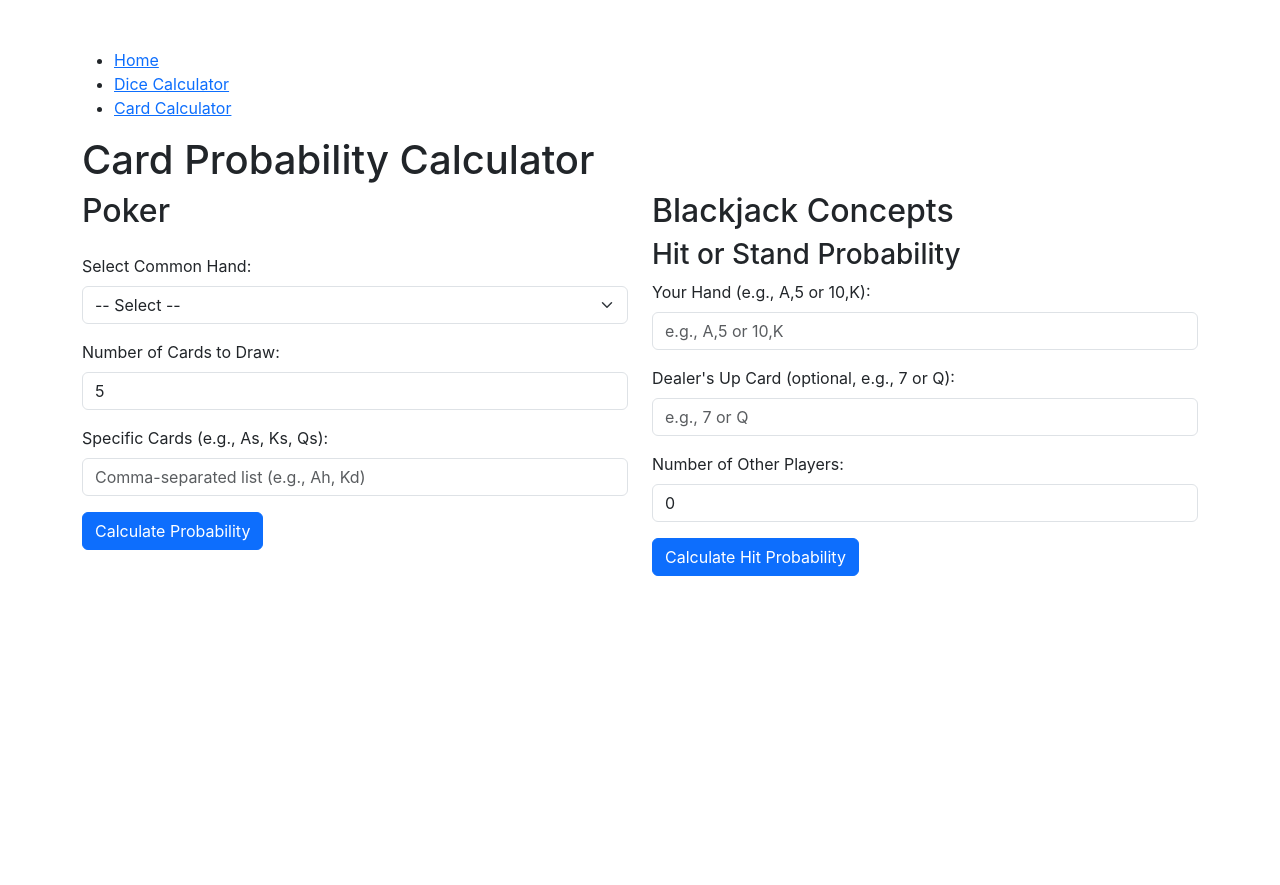
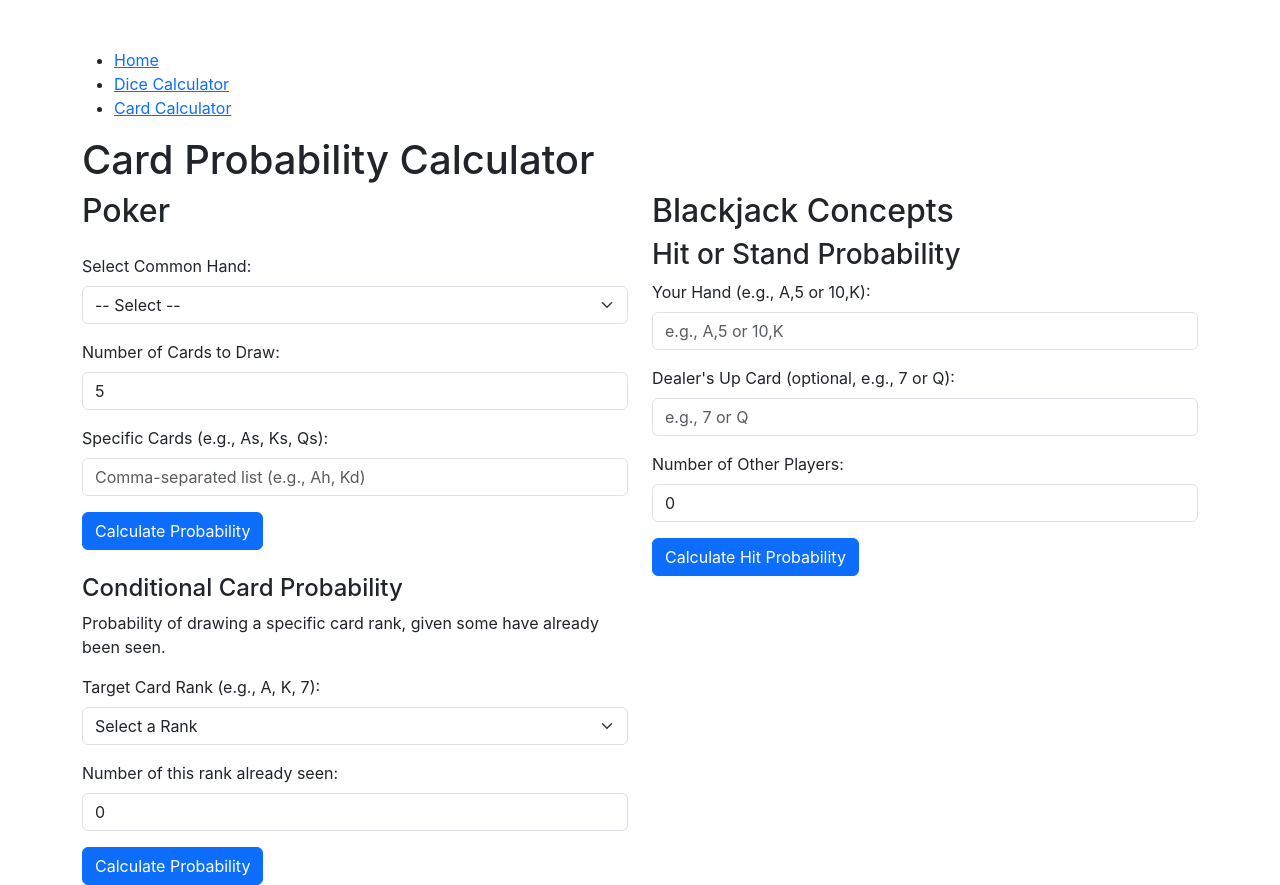
Before and after one commit to jefcollier/Chances, a React (Create React App) app in the folder chances-app/: page /card in a window 1280 px wide. Before the commit the page ends 800 px from the top, so only its background shows below. Built offline with nearby package versions, Linux system fonts and the light colour scheme.

Commit message:
feat: Add conditional card probability calculator

```diff
--- a/chances-app/src/components/CardCalculatorPage.js
+++ b/chances-app/src/components/CardCalculatorPage.js
@@ -3,6 +3,7 @@ import CardForm from './CardForm';
 import CardProbabilityDisplay from './CardProbabilityDisplay';
 import { calculateHandProbability } from './cardCalculator';
 import BlackjackProbability from './BlackjackProbability';
+import ConditionalCardProbability from './ConditionalCardProbability';
 
 const CardCalculatorPage = () => {
   const [probabilityResults, setProbabilityResults] = useState(null);
@@ -33,6 +34,7 @@ const CardCalculatorPage = () => {
               probability={probabilityResults.probability}
             />
           )}
+          <ConditionalCardProbability />
         </div>
         <div className="col-md-6">
           <h2>Blackjack Concepts</h2>
--- /dev/null
+++ b/chances-app/src/components/ConditionalCardProbability.js
@@ -0,0 +1,80 @@
+import React, { useState } from 'react';
+
+const ConditionalCardProbability = () => {
+  const [targetRank, setTargetRank] = useState('');
+  const [numSeen, setNumSeen] = useState(0);
+  const [probability, setProbability] = useState(null);
+
+  const calculateConditionalProbability = () => {
+    const totalCardsInDeck = 52;
+    const totalRanks = 13; // A, 2, 3, ..., K
+    const cardsPerRank = 4; // 4 suits
+
+    // Validate input
+    if (!targetRank || !totalRanks.includes(targetRank.toUpperCase())) {
+      alert('Please enter a valid card rank (e.g., A, 2, 10, K).');
+      setProbability(null);
+      return;
+    }
+
+    if (numSeen < 0 || numSeen > cardsPerRank) {
+      alert(`Number of seen cards for ${targetRank} must be between 0 and ${cardsPerRank}.`);
+      setProbability(null);
+      return;
+    }
+
+    const remainingTargetCards = cardsPerRank - numSeen;
+    const remainingDeck = totalCardsInDeck - numSeen; // Assuming seen cards are removed from the deck
+
+    if (remainingDeck <= 0 || remainingTargetCards < 0) {
+      setProbability(0); // No cards left or no target cards left
+    } else {
+      setProbability((remainingTargetCards / remainingDeck).toFixed(4));
+    }
+  };
+
+  const ranks = ['A', '2', '3', '4', '5', '6', '7', '8', '9', '10', 'J', 'Q', 'K'];
+
+  return (
+    <div className="conditional-card-probability mt-4">
+      <h4>Conditional Card Probability</h4>
+      <p>Probability of drawing a specific card rank, given some have already been seen.</p>
+      <div className="mb-3">
+        <label htmlFor="targetRank" className="form-label">Target Card Rank (e.g., A, K, 7):</label>
+        <select
+          className="form-select"
+          id="targetRank"
+          value={targetRank}
+          onChange={(e) => setTargetRank(e.target.value)}
+        >
+          <option value="">Select a Rank</option>
+          {ranks.map(rank => (
+            <option key={rank} value={rank}>{rank}</option>
+          ))}
+        </select>
+      </div>
+      <div className="mb-3">
+        <label htmlFor="numSeen" className="form-label">Number of this rank already seen:</label>
+        <input
+          type="number"
+          className="form-control"
+          id="numSeen"
+          value={numSeen}
+          onChange={(e) => setNumSeen(parseInt(e.target.value, 10) || 0)}
+          min="0"
+          max="4"
+        />
+      </div>
+      <button className="btn btn-primary" onClick={calculateConditionalProbability}>Calculate Probability</button>
+
+      {probability !== null && (
+        <div className="mt-3">
+          <h5>Result:</h5>
+          <p>Probability of drawing a {targetRank} is: {(probability * 100).toFixed(2)}%</p>
+        </div>
+      )}
+    </div>
+  );
+};
+
+export default ConditionalCardProbability;
```
